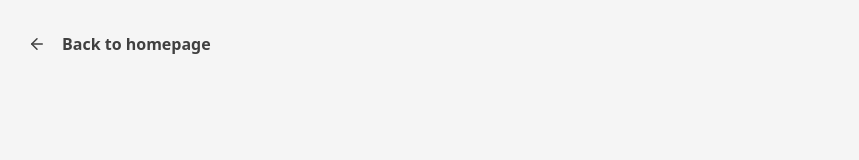
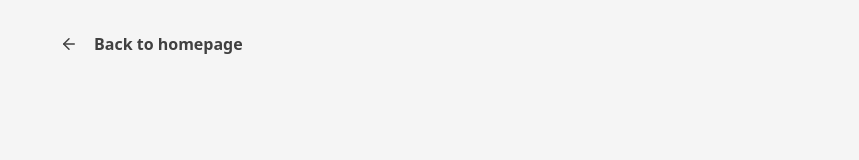
Before and after one commit to iammeftah/E-Wallet, an Angular app in the folder ewalletfrontend/: page /auth in a window 1280 px wide. Shown: the top 160 px of the page, without its empty margins (36-895 px from the left). Built offline with nearby package versions, Linux system fonts and the light colour scheme.

Commit message:
Just need enhancement

```diff
--- a/ewalletfrontend/src/app/pages/authentication-page/authentication-page.component.html
+++ b/ewalletfrontend/src/app/pages/authentication-page/authentication-page.component.html
@@ -1,7 +1,7 @@
 <div class="min-h-screen flex flex-col">
   <div class="flex-grow flex items-center justify-center p-4 bg-neutral-100 dark:bg-neutral-900 ">
     <div class="py-8 w-full absolute top-0 left-0 right-0 text-neutral-900 hover:text-neutral-700 dark:text-neutral-100 dark:hover:text-neutral-300 font-bold flex items-center justify-center gap-2 duration-200">
-      <div class="flex flex-row gap-4 items-center justify-start w-full max-w-6xl">
+      <div class=" px-8 flex flex-row gap-4 items-center justify-start w-full max-w-6xl">
         <svg xmlns="http://www.w3.org/2000/svg" width="18" height="18" viewBox="0 0 24 24" fill="none" stroke="currentColor" stroke-width="2" stroke-linecap="round" stroke-linejoin="round" class="lucide lucide-arrow-left"><path d="m12 19-7-7 7-7"/><path d="M19 12H5"/></svg>
         <a href="/">Back to homepage</a>
       </div>
```
